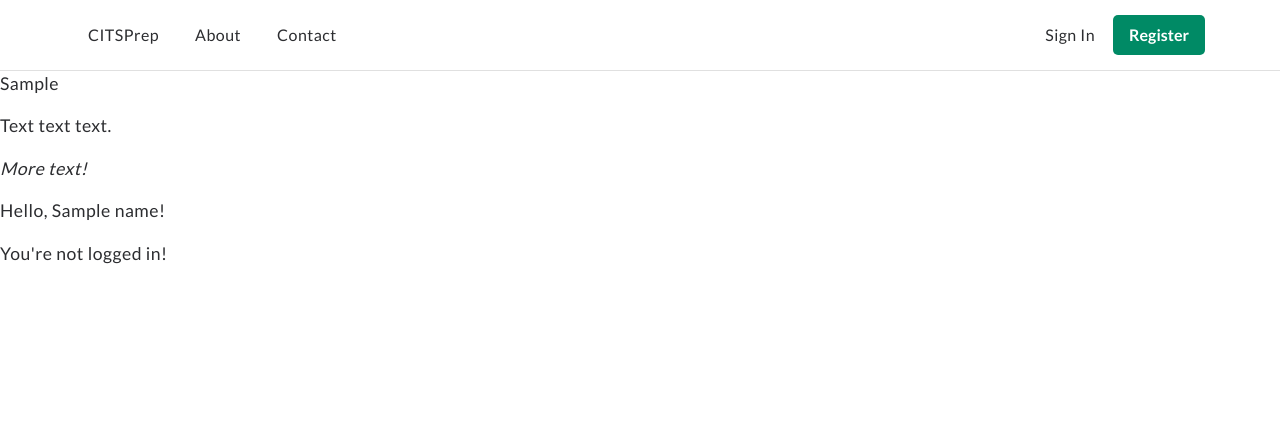
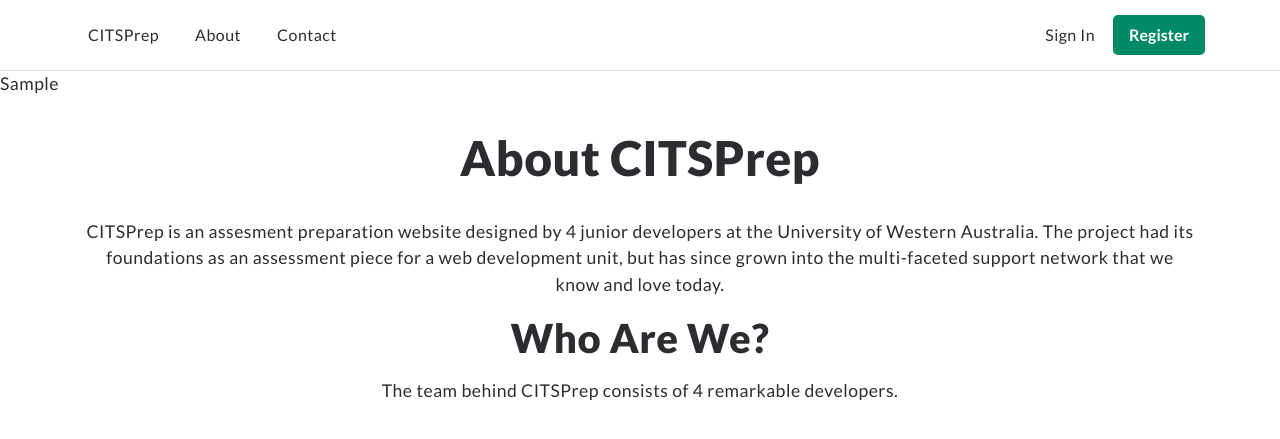
Before and after one commit to brucehow/examinaid, a Flask app: template app/templates/about.html in a window 1280 px wide. Shown: the top 439 px of the page. Run offline with Flask 2, Linux system fonts and the light colour scheme; the template is opened without the code that fills it: most values are stand-ins (such as "Sample title", 1, 10 or a date in 2020); some libraries are stand-ins or nearby versions.

Commit message:
Update about page with sample text and temporary inline styling

```diff
--- a/app/templates/about.html
+++ b/app/templates/about.html
@@ -1,7 +1,7 @@
 {% extends "index.html" %}
 
 {% block content %}
-  <p>Text text text.</p>
+  <!-- <p>Text text text.</p>
   <p><em>More text!</em></p>
   <p>Hello, {{name}}!</p>
 
@@ -10,5 +10,16 @@
   {% else %}
   <a href="{{ url_for('logout') }}">Logout</a>
   {% endif %}
+  -->
+
+  <div class="container text-center">
+    <h1 style="margin: 2rem 0 2rem 0;">About CITSPrep</h1>
+    <p>CITSPrep is an assesment preparation website designed by 4 junior developers at the University of Western Australia. The project had its foundations as an assessment piece
+      for a web development unit, but has since grown into the multi-faceted support network that we know and love today.
+    </p>
+
+    <h2>Who Are We?</h2>
+    <p>The team behind CITSPrep consists of 4 remarkable developers.</p>
+  </div>
 
 {% endblock %}
```
